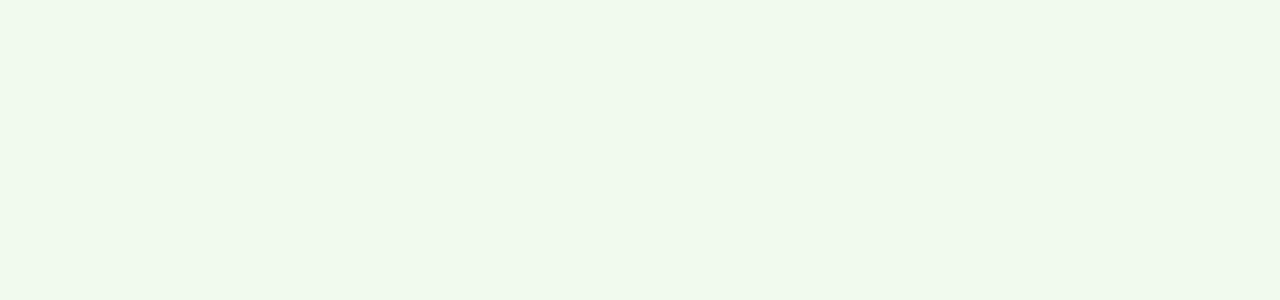
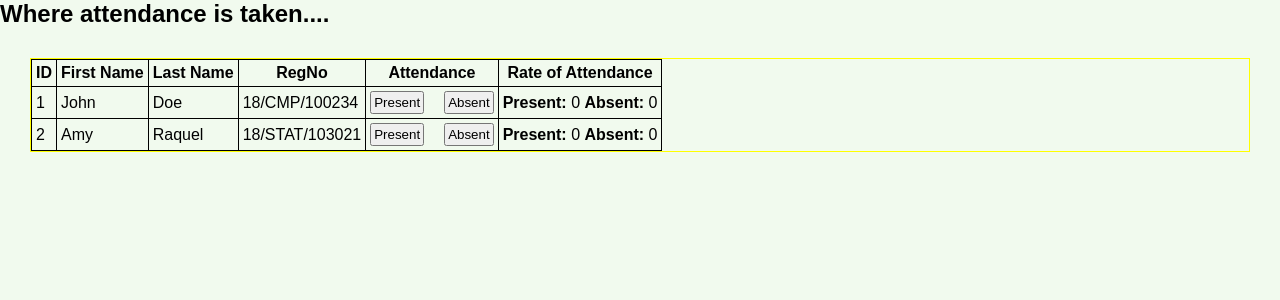
Before and after one commit to TonyTech-GIT/Attendance-tracker, a React (Create React App) app in the folder frontend/: page /auth/admin/attendance in a window 1280 px wide. Before the commit this address had no page. Shown: the top 300 px of the page. Built offline with nearby package versions, Linux system fonts and the light colour scheme.

Commit message:
Created template of how the attendance page will look like...

```diff
--- a/frontend/src/App.js
+++ b/frontend/src/App.js
@@ -7,6 +7,7 @@ import Report from './components/admin-sub/Report';
 import StudentDashboard from './components/StudentDashboard'
 import IndividualStu from './components/admin-sub/IndividualStu';
 import { useState } from 'react';
+import Attendance from './components/admin-sub/Attendance';
 // import { AdminDataProvider } from './components/AdminDataContext';
 
 const App = () => {
@@ -47,6 +48,8 @@ const App = () => {
           <Route path='/auth/admin' element={<AdminDashboard authDetails={dataFromAuth} />} />
           <Route path='/auth/admin/report' element={<Report />} />
           <Route path={`/auth/admin/report/:studentId`} element={<IndividualStu />} />
+          <Route path={`/auth/admin/attendance`} element={<Attendance />} />
+
 
           <Route path='/auth/student' element={<StudentDashboard authDetails={dataFromAuth} />} />
         </Routes>
--- a/frontend/src/components/AdminDashboard.js
+++ b/frontend/src/components/AdminDashboard.js
@@ -44,6 +44,10 @@ const AdminDashboard = ({ authDetails }) => {
 
     const navigateReportPage = () => {
         navigate('/auth/admin/report')
+    }
+
+    const navigateAttendancePage = () => {
+        navigate('/auth/admin/attendance')
     }
 
     return (
@@ -153,7 +157,7 @@ const AdminDashboard = ({ authDetails }) => {
 
 
 
-                            <li>Attendance</li>
+                            <li onClick={navigateAttendancePage}>Attendance</li>
                             <li>Courses</li>
                             <li>Student Profile</li>
 
--- /dev/null
+++ b/frontend/src/components/admin-sub/Attendance.js
@@ -0,0 +1,58 @@
+
+const Attendance = () => {
+    return (
+        <section className='attendance-section'>
+            <h1>Where attendance is taken....</h1>
+
+            <main className="table-container">
+                <table >
+                    <thead>
+                        <tr>
+                            <th>ID</th>
+                            <th>First Name</th>
+                            <th>Last Name</th>
+                            <th>RegNo</th>
+                            <th>Attendance</th>
+                            <th>Rate of Attendance</th>
+                        </tr>
+                    </thead>
+
+                    <tbody className='table-body'>
+                        <tr>
+                            <td>1</td>
+                            <td>John</td>
+                            <td>Doe</td>
+                            <td>18/CMP/100234</td>
+                            <td>
+                                <button>Present</button>
+                                <button>Absent</button>
+                            </td>
+                            <td>
+                                <label><b>Present:</b></label> <span>0</span> <label><b>Absent:</b></label> <span>0</span>
+                            </td>
+
+                        </tr>
+                        <tr>
+                            <td>2</td>
+                            <td>Amy</td>
+                            <td>Raquel</td>
+                            <td>18/STAT/103021</td>
+                            <td>
+                                <button>Present</button>
+                                <button>Absent</button>
+                            </td>
+                            <td>
+                                <label><b>Present:</b></label> <span>0</span> <label><b>Absent:</b></label> <span>0</span>
+                            </td>
+                        </tr>
+                    </tbody>
+
+
+                </table>
+            </main>
+
+        </section>
+    )
+}
+
+export default Attendance
--- a/frontend/src/components/admin-sub/Report.js
+++ b/frontend/src/components/admin-sub/Report.js
@@ -51,7 +51,7 @@ const Report = () => {
                     <p>Loading...</p>
                 ) : getStudentsData?.length > 0 ? (
                     getStudentsData?.map((getStudentData, index) => (
-                        <Link to={`/auth/admin/report/${getStudentData._id}`} className='student-links' key={index} >
+                        <Link to={`/auth/admin/report/${getStudentData.firstName}`} className='student-links' key={index} >
 
                             <li className='student'>
                                 <h3>{getStudentData.firstName}</h3>
@@ -65,24 +65,6 @@ const Report = () => {
                     <p>No student yet..</p>
                 )}
 
-                {/* {studentsList.length === 0 ? (
-                    <p>No Students Yet</p>
-                ) : (
-                    <>
-                        {studentsList.map((studentsLi, index) => (
-                            <Link to={`/auth/admin/report/${studentsLi.id}`} className='student-links' key={index} >
-
-                                <li className='student'>
-                                    <h3>{studentsLi.name}</h3>
-                                    <p>{studentsLi.subject}</p>
-                                </li>
-
-                            </Link>
-                        ))}
-
-
-                    </>
-                )} */}
 
             </main>
         </section>
--- a/frontend/src/index.css
+++ b/frontend/src/index.css
@@ -450,6 +450,43 @@ body{
   }
 /* ADMIN-LEFT REPORT PAGE END... */
 
+/* ADMIN-LEFT ATTENDANCE PAGE START */
+.attendance-section {
+
+  .table-container{
+    border: 1px solid yellow;
+    margin: 30px;
+    /* width: 100%; */
+    > table, tr,th, td{
+      border: 1px solid black;
+      border-collapse: collapse;
+      padding: 0.25em;
+    }
+
+    .table-body{
+      > tr td button {
+        padding: .15em;
+        cursor: pointer;
+
+        &:not(:last-child){
+          margin-right: 1.5em;
+        }
+      }
+    }
+
+
+
+  }
+}
+
+
+
+
+
+
+
+/* ADMIN-LEFT ATTENDANCE PAGE START */
+
 /* ADMIN-MAIN... */
 
 .admin-body-section .admin-main{
```
